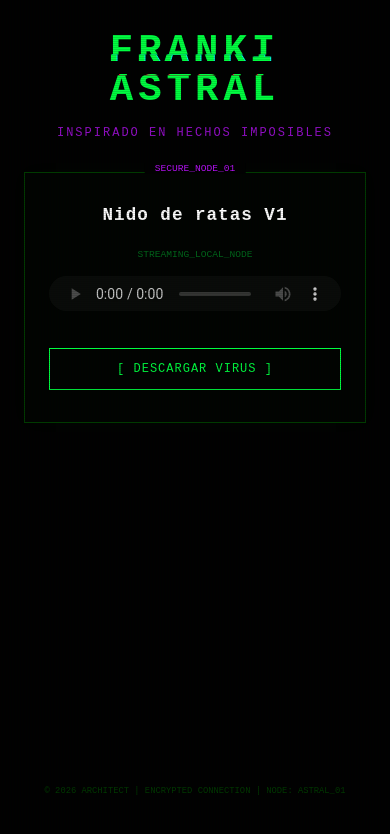
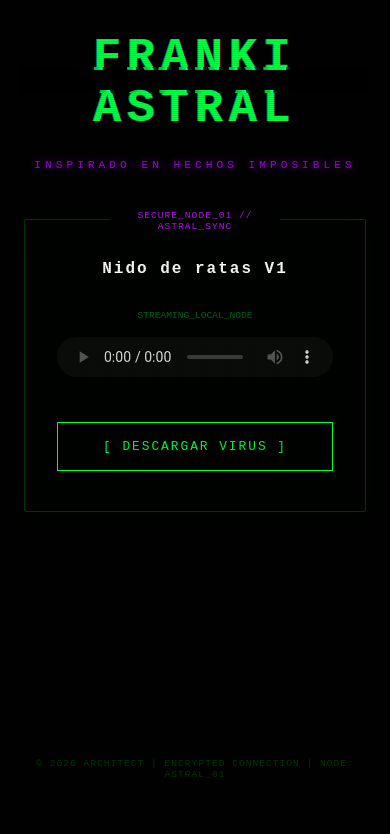
Before and after one commit to frankiastral/frankiastral.github.io, a React (Vite) app: page / in a window 390 px wide. Shown: the top 834 px of the page. Built offline with nearby package versions, Linux system fonts and the light colour scheme.

Commit message:
Synchronize Glitch: Optimized for Desktop impact and Mobile stability

```diff
--- a/src/style.css
+++ b/src/style.css
@@ -22,7 +22,6 @@ html, body {
   overflow-x: hidden;
 }
 
-/* CRT Effect - Sutil y fijo */
 body::before {
   content: " ";
   display: block;
@@ -33,22 +32,21 @@ body::before {
   z-index: 100;
   background-size: 100% 2px, 3px 100%;
   pointer-events: none;
-  opacity: 0.5;
+  opacity: 0.4;
 }
 
-/* Contenedor Flex para ocupar toda la pantalla */
 .container {
   min-height: 100vh;
   display: flex;
   flex-direction: column;
-  justify-content: center; /* Centra el contenido verticalmente */
+  justify-content: center;
   align-items: center;
-  max-width: 900px;
+  max-width: 1000px;
   margin: 0 auto;
   padding: 2rem 1.5rem;
   position: relative;
   z-index: 5;
-  gap: 2rem;
+  gap: 3rem;
 }
 
 header {
@@ -56,16 +54,18 @@ header {
   width: 100%;
 }
 
-/* Glitch Equilibrado */
+/* Glitch Dual: Inteligente para PC y Móvil */
 .mystery-glitch {
-  font-size: clamp(2rem, 10vw, 4.5rem); /* Tamaño dinámico según pantalla */
+  font-size: clamp(2.5rem, 12vw, 6rem); /* Más grande en PC */
   font-weight: 700;
   text-transform: uppercase;
   position: relative;
   display: inline-block;
   color: var(--text-color);
-  letter-spacing: clamp(2px, 2vw, 5px);
-  line-height: 1;
+  letter-spacing: clamp(3px, 1.5vw, 10px);
+  line-height: 1.1;
+  text-shadow: 0.05em 0 0 rgba(255, 0, 60, 0.75),
+              -0.05em -0.025em 0 rgba(0, 255, 242, 0.75);
 }
 
 .mystery-glitch::before,
@@ -78,110 +78,125 @@ header {
   height: 100%;
   background: var(--bg-color);
   pointer-events: none;
+  opacity: 0.8;
 }
 
-/* Animación de Glitch más limpia y menos invasiva en móvil */
+/* Capas de glitch optimizadas */
 .mystery-glitch::before {
-  left: 2px;
-  text-shadow: -1px 0 #ff003c;
-  animation: glitch-v2 4s infinite linear alternate-reverse;
+  left: 3px;
+  text-shadow: -2px 0 #ff003c;
+  animation: glitch-pc 3s infinite linear alternate-reverse;
 }
 
 .mystery-glitch::after {
-  left: -2px;
-  text-shadow: 1px 0 #00fff2;
-  animation: glitch-v2 2s infinite linear alternate-reverse;
+  left: -3px;
+  text-shadow: 2px 0 #00fff2;
+  animation: glitch-pc 2s infinite linear alternate-reverse;
 }
 
-@keyframes glitch-v2 {
-  0% { clip-path: inset(80% 0 1% 0); }
-  20% { clip-path: inset(20% 0 70% 0); }
-  40% { clip-path: inset(50% 0 40% 0); }
-  60% { clip-path: inset(10% 0 85% 0); }
-  80% { clip-path: inset(40% 0 50% 0); }
-  100% { clip-path: inset(1% 0 80% 0); }
+@keyframes glitch-pc {
+  0% { clip-path: inset(10% 0 70% 0); transform: translate(-2px, 2px); }
+  20% { clip-path: inset(60% 0 10% 0); transform: translate(2px, -2px); }
+  40% { clip-path: inset(30% 0 50% 0); transform: translate(-1px, 1px); }
+  60% { clip-path: inset(80% 0 5% 0); transform: translate(1px, -1px); }
+  80% { clip-path: inset(10% 0 80% 0); transform: translate(-2px, 0); }
+  100% { clip-path: inset(50% 0 30% 0); transform: translate(2px, 0); }
+}
+
+/* Suavizado específico para móviles */
+@media (max-width: 768px) {
+  .mystery-glitch {
+    text-shadow: 1px 0 0 rgba(255, 0, 60, 0.5),
+                -1px 0 0 rgba(0, 255, 242, 0.5);
+  }
+  .mystery-glitch::before, .mystery-glitch::after {
+    animation-duration: 5s; /* Glitch más lento y menos "nervioso" en móvil */
+  }
 }
 
 .motto {
   color: var(--accent-color);
-  font-size: 0.75rem;
+  font-size: clamp(0.7rem, 2vw, 0.9rem);
   opacity: 0.8;
-  margin-top: 1rem;
-  letter-spacing: 2px;
+  margin-top: 1.5rem;
+  letter-spacing: 4px;
   text-transform: uppercase;
+  text-shadow: 0 0 8px var(--accent-color);
 }
 
-/* Tarjeta Homogénea */
 .card {
   border: 1px solid var(--border-color);
-  padding: 2rem 1.5rem;
+  padding: 2.5rem 2rem;
   background: rgba(0, 59, 0, 0.03);
   width: 100%;
-  max-width: 450px;
+  max-width: 500px;
   position: relative;
   text-align: center;
-  box-shadow: 0 0 20px rgba(0, 255, 65, 0.02);
+  box-shadow: 0 0 30px rgba(0, 255, 65, 0.03);
+  border-radius: 2px;
 }
 
 .card::before {
-  content: "SECURE_NODE_01";
+  content: "SECURE_NODE_01 // ASTRAL_SYNC";
   position: absolute;
   top: -10px;
   left: 50%;
   transform: translateX(-50%);
   background: var(--bg-color);
-  padding: 0 10px;
+  padding: 0 12px;
   font-size: 0.6rem;
   color: var(--accent-color);
+  letter-spacing: 1px;
 }
 
 h3 {
-  font-size: 1.1rem;
-  margin-bottom: 1.5rem;
+  font-size: clamp(1rem, 3vw, 1.3rem);
+  margin-bottom: 2rem;
   color: #fff;
-  letter-spacing: 1px;
+  letter-spacing: 2px;
 }
 
 .audio-player audio {
   width: 100%;
-  filter: invert(1) hue-rotate(90deg) brightness(1.1);
-  opacity: 0.8;
-  height: 35px;
+  filter: invert(1) hue-rotate(90deg) brightness(1.2);
+  opacity: 0.85;
+  height: 40px;
 }
 
 .download-btn {
   display: block;
-  margin-top: 2rem;
+  margin-top: 2.5rem;
   color: var(--text-color);
   text-decoration: none;
-  font-size: 0.75rem;
-  padding: 0.8rem;
+  font-size: 0.8rem;
+  padding: 1rem;
   border: 1px solid var(--text-color);
   background: transparent;
-  transition: all 0.3s;
+  transition: all 0.4s cubic-bezier(0.175, 0.885, 0.32, 1.275);
   text-transform: uppercase;
-  letter-spacing: 1px;
+  letter-spacing: 2px;
 }
 
 .download-btn:hover {
   background: var(--text-color);
   color: var(--bg-color);
-  box-shadow: 0 0 20px var(--text-color);
+  box-shadow: 0 0 25px var(--text-color);
+  transform: scale(1.02);
 }
 
 footer {
   width: 100%;
   text-align: center;
-  font-size: 0.55rem;
+  font-size: 0.6rem;
   color: var(--dim-color);
-  margin-top: auto; /* Empuja el footer al final */
-  padding-bottom: 1rem;
+  margin-top: auto;
+  padding: 2rem 0;
+  letter-spacing: 1px;
 }
 
-/* Ajustes adicionales para pantallas muy pequeñas */
-@media (max-height: 600px) {
+@media (max-height: 700px) {
   .container {
     justify-content: flex-start;
-    padding-top: 2rem;
+    padding-top: 4rem;
   }
 }
```
